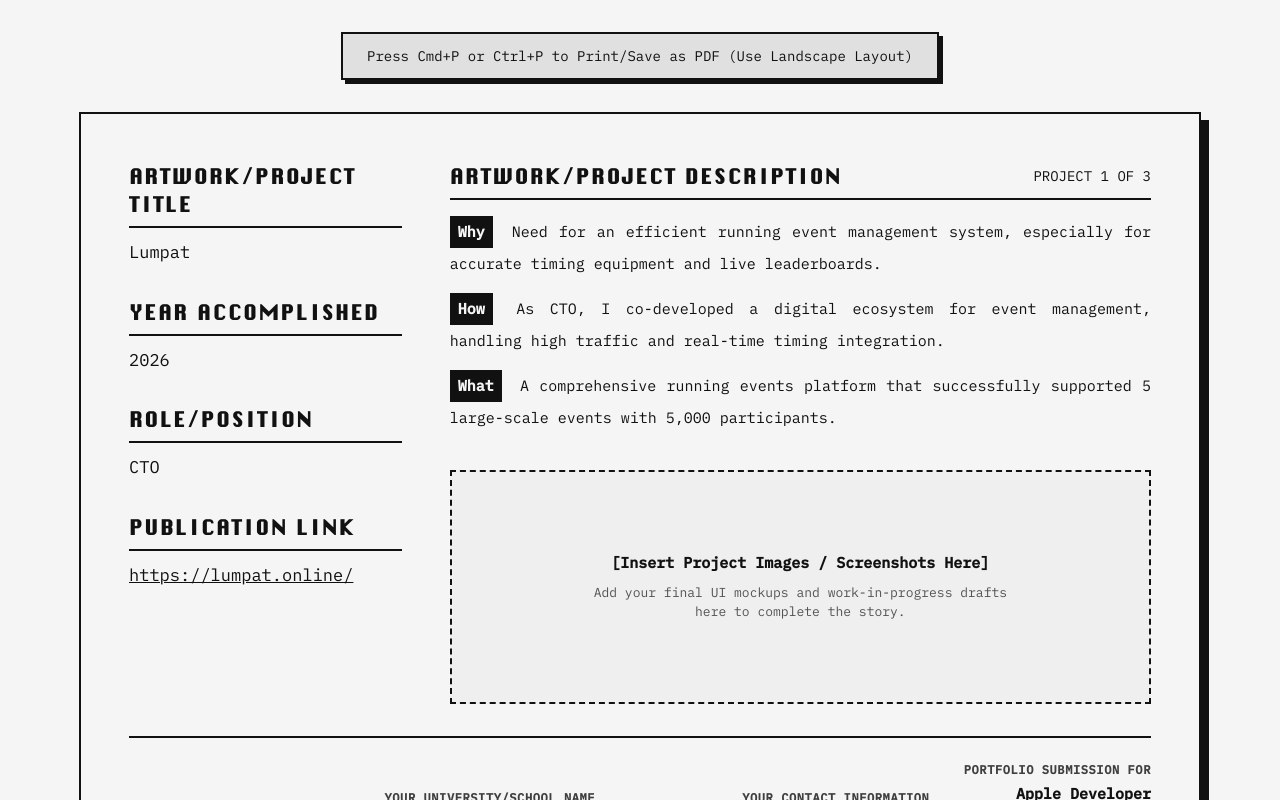
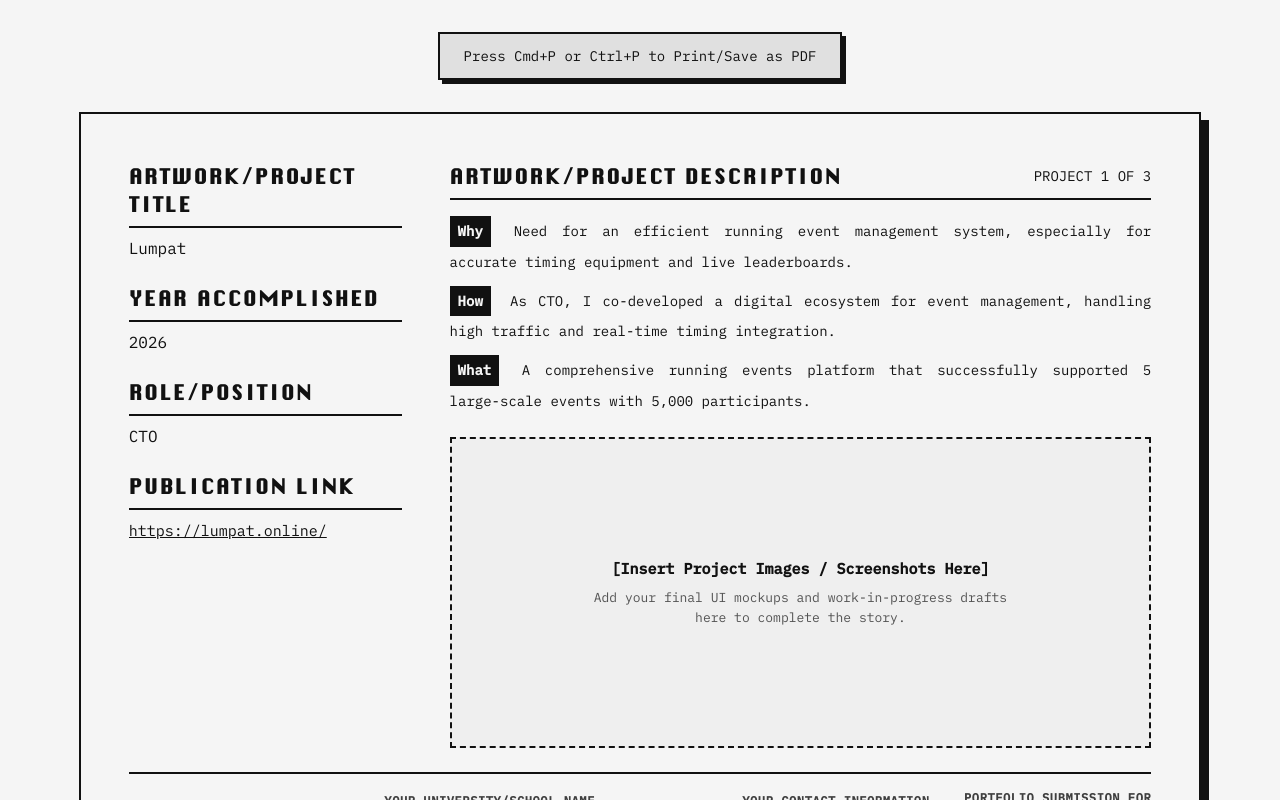
Before and after one commit to aryakamwys/portofolio-arya, a Next.js app: page /academy in a window 1280 px wide. Built offline with nearby package versions, Linux system fonts and the light colour scheme.

Commit message:
style: Fix print layout size and disable browser headers

```diff
--- a/src/app/academy/page.tsx
+++ b/src/app/academy/page.tsx
@@ -11,12 +11,26 @@
   const projects = projectsData.filter((p) => targetProjects.includes(p.name));
 
   return (
+    <>
+      <style dangerouslySetInnerHTML={{ __html: `
+        @media print {
+          @page {
+            size: A4 landscape;
+            margin: 0; /* Menghilangkan timestamp dan URL default dari browser */
+          }
+          body {
+            -webkit-print-color-adjust: exact;
+            print-color-adjust: exact;
+          }
+        }
+      `}} />
+
       <div className="absolute inset-0 z-[100] h-screen w-screen overflow-y-auto bg-[var(--color-canvas)] text-[var(--color-navy)] print:h-auto print:w-auto print:overflow-visible font-sans">
         <div className="mx-auto flex w-full flex-col items-center bg-[var(--color-canvas)] pb-20 print:bg-white print:pb-0">
 
           {/* Helper for screen only */}
           <div className="my-8 rounded-none border-2 border-[var(--color-navy)] bg-[var(--color-cream)] px-6 py-3 text-sm font-mono shadow-[4px_4px_0_0_var(--color-navy)] print:hidden">
-          Press Cmd+P or Ctrl+P to Print/Save as PDF (Use Landscape Layout)
+            Press Cmd+P or Ctrl+P to Print/Save as PDF
           </div>
 
           {projects.map((project, index) => {
@@ -32,44 +46,44 @@
             return (
               <section
                 key={project.name}
-              className="relative flex flex-col justify-between mb-12 w-[1122px] h-[793px] border-2 border-[var(--color-navy)] bg-[var(--color-canvas)] p-12 shadow-[8px_8px_0_0_var(--color-navy)] print:mb-0 print:border-none print:shadow-none print:w-[297mm] print:h-[210mm] print:break-after-page print:p-8"
+                className="relative flex flex-col justify-between mb-12 w-[297mm] h-[210mm] border-2 border-[var(--color-navy)] bg-[var(--color-canvas)] p-12 shadow-[8px_8px_0_0_var(--color-navy)] print:mb-0 print:border-none print:shadow-none print:break-after-page print:p-12 box-border"
               >
                 {/* Header/Main Content Split */}
-              <div className="flex flex-1 gap-12">
+                <div className="flex flex-1 gap-12 overflow-hidden">
 
                   {/* Left Column: Details */}
-                <div className="w-[28%] flex flex-col gap-8">
+                  <div className="w-[28%] flex flex-col gap-6">
                     <div>
-                    <h3 className="font-bold text-xl uppercase tracking-widest border-b-2 border-[var(--color-navy)] pb-2 mb-3">Artwork/Project Title</h3>
-                    <p className="font-mono text-[17px]">{project.name}</p>
+                      <h3 className="font-bold text-xl uppercase tracking-widest border-b-2 border-[var(--color-navy)] pb-2 mb-2">Artwork/Project Title</h3>
+                      <p className="font-mono text-[16px]">{project.name}</p>
                     </div>
                     <div>
-                    <h3 className="font-bold text-xl uppercase tracking-widest border-b-2 border-[var(--color-navy)] pb-2 mb-3">Year Accomplished</h3>
-                    <p className="font-mono text-[17px]">{project.year}</p>
+                      <h3 className="font-bold text-xl uppercase tracking-widest border-b-2 border-[var(--color-navy)] pb-2 mb-2">Year Accomplished</h3>
+                      <p className="font-mono text-[16px]">{project.year}</p>
                     </div>
                     <div>
-                    <h3 className="font-bold text-xl uppercase tracking-widest border-b-2 border-[var(--color-navy)] pb-2 mb-3">Role/Position</h3>
-                    <p className="font-mono text-[17px]">
+                      <h3 className="font-bold text-xl uppercase tracking-widest border-b-2 border-[var(--color-navy)] pb-2 mb-2">Role/Position</h3>
+                      <p className="font-mono text-[16px]">
                          {project.name === "Lumpat" ? "CTO" : "AI & Web Dev Engineer"}
                       </p>
                     </div>
                     <div>
-                    <h3 className="font-bold text-xl uppercase tracking-widest border-b-2 border-[var(--color-navy)] pb-2 mb-3">Publication Link</h3>
-                    <a href={project.url} className="font-mono text-[17px] underline hover:bg-[var(--color-navy)] hover:text-[var(--color-canvas)] transition-colors break-words">
+                      <h3 className="font-bold text-xl uppercase tracking-widest border-b-2 border-[var(--color-navy)] pb-2 mb-2">Publication Link</h3>
+                      <a href={project.url} className="font-mono text-[15px] underline hover:bg-[var(--color-navy)] hover:text-[var(--color-canvas)] transition-colors break-words">
                         {project.url}
                       </a>
                     </div>
                   </div>
 
                   {/* Right Column: Description & Media */}
-                <div className="w-[72%] flex flex-col gap-6">
+                  <div className="w-[72%] flex flex-col gap-6 overflow-hidden">
                     <div>
                       <div className="flex items-center justify-between border-b-2 border-[var(--color-navy)] pb-2 mb-4">
                         <h3 className="font-bold text-xl uppercase tracking-widest">Artwork/Project Description</h3>
                         <span className="font-mono text-sm uppercase">Project {index + 1} of {projects.length}</span>
                       </div>
 
-                    <div className="font-mono text-[15px] leading-relaxed space-y-4 text-justify">
+                      <div className="font-mono text-[14px] leading-relaxed space-y-3 text-justify">
                          <p><strong className="bg-[var(--color-navy)] text-[var(--color-canvas)] px-2 py-1 mr-2 inline-block mb-1">Why</strong> {why}</p>
                          <p><strong className="bg-[var(--color-navy)] text-[var(--color-canvas)] px-2 py-1 mr-2 inline-block mb-1">How</strong> {how}</p>
                          <p><strong className="bg-[var(--color-navy)] text-[var(--color-canvas)] px-2 py-1 mr-2 inline-block mb-1">What</strong> {what}</p>
@@ -77,7 +91,7 @@
                     </div>
 
                     {/* Media Placeholders */}
-                  <div className="flex-1 mt-4 border-2 border-dashed border-[var(--color-navy)] bg-[var(--color-cream)]/30 p-4 flex flex-col items-center justify-center">
+                    <div className="flex-1 border-2 border-dashed border-[var(--color-navy)] bg-[var(--color-cream)]/30 p-4 flex flex-col items-center justify-center min-h-0">
                       <p className="font-mono text-[15px] text-[var(--color-navy)] text-center mb-2 font-bold">
                          [Insert Project Images / Screenshots Here]
                       </p>
@@ -89,23 +103,23 @@
                 </div>
 
                 {/* Footer */}
-              <div className="mt-8 pt-6 border-t-2 border-[var(--color-navy)] flex justify-between items-end font-mono text-sm leading-relaxed">
+                <div className="mt-6 pt-4 border-t-2 border-[var(--color-navy)] flex justify-between items-end font-mono text-sm leading-relaxed shrink-0">
                   <div className="w-[25%] pr-4">
                     <p className="font-bold mb-1 uppercase text-xs tracking-wider text-[var(--color-navy)]/80">Your name</p>
-                  <p className="font-bold text-[15px]">Muhammad Arya Kamal.</p>
+                    <p className="font-bold text-[14px]">Muhammad Arya Kamal.</p>
                   </div>
                   <div className="w-[35%] pr-4">
                     <p className="font-bold mb-1 uppercase text-xs tracking-wider text-[var(--color-navy)]/80">Your university/school name</p>
-                  <p className="font-bold">(Student or Alumni)</p>
-                  <p>final-year student at Telkom University</p>
+                    <p className="font-bold text-[13px]">(Student or Alumni)</p>
+                    <p className="text-[13px]">final-year student at Telkom University</p>
                   </div>
                   <div className="w-[20%] pr-4">
                     <p className="font-bold mb-1 uppercase text-xs tracking-wider text-[var(--color-navy)]/80">Your contact information</p>
-                  <p>Email: aryakaml24@gmail.com</p>
+                    <p className="text-[13px]">Email: aryakaml24@gmail.com</p>
                   </div>
                   <div className="w-[20%] text-right flex flex-col items-end">
                     <p className="font-bold mb-1 uppercase text-xs tracking-wider text-[var(--color-navy)]/80">Portfolio Submission for</p>
-                  <p className="font-bold text-[15px] max-w-[150px]">Apple Developer Academy Indonesia</p>
+                    <p className="font-bold text-[14px] max-w-[150px]">Apple Developer Academy Indonesia</p>
                   </div>
                 </div>
               </section>
@@ -113,5 +127,6 @@
           })}
         </div>
       </div>
+    </>
   );
 }
```
Lines whose indentation alone changed are shown as unchanged.
